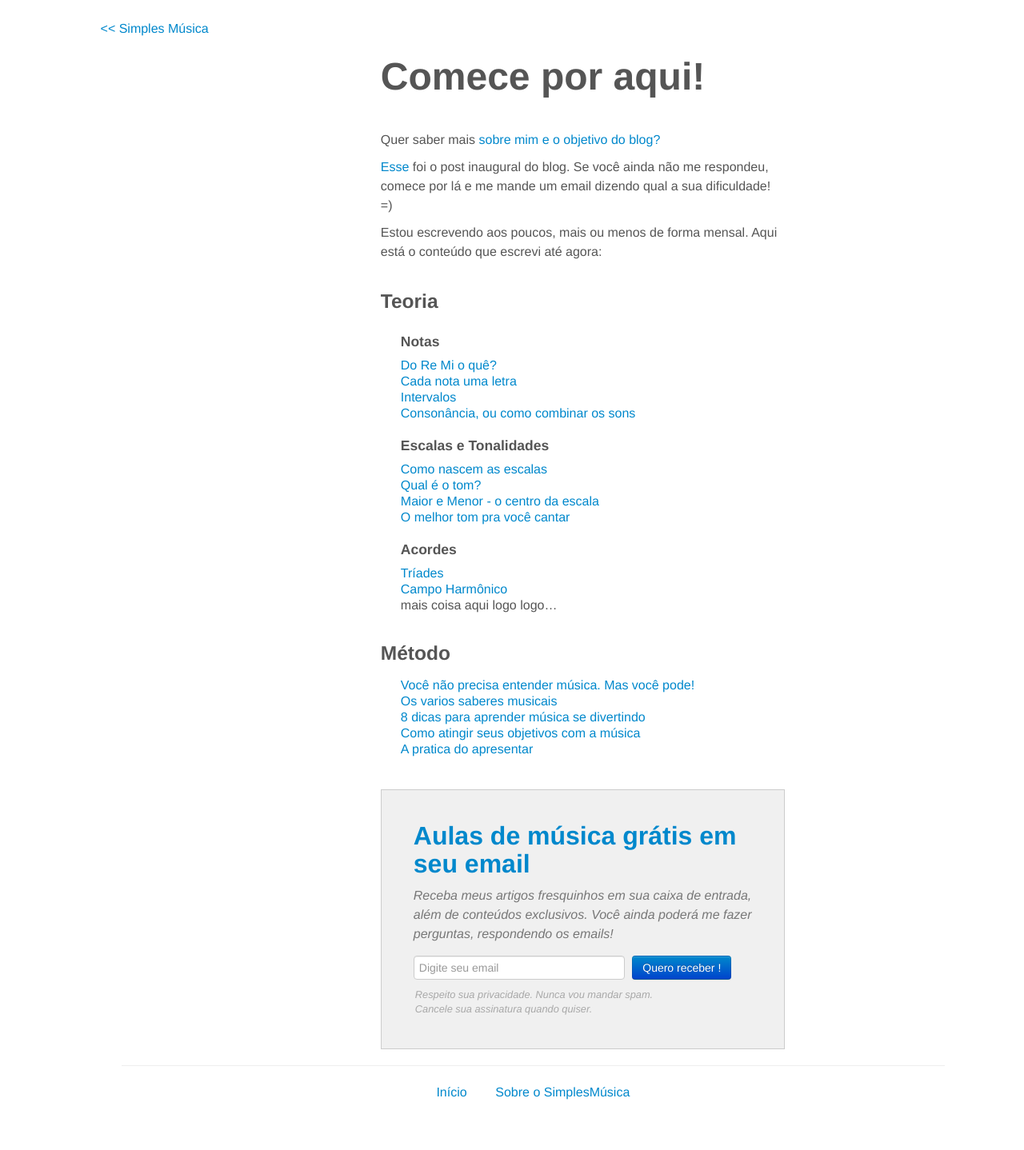
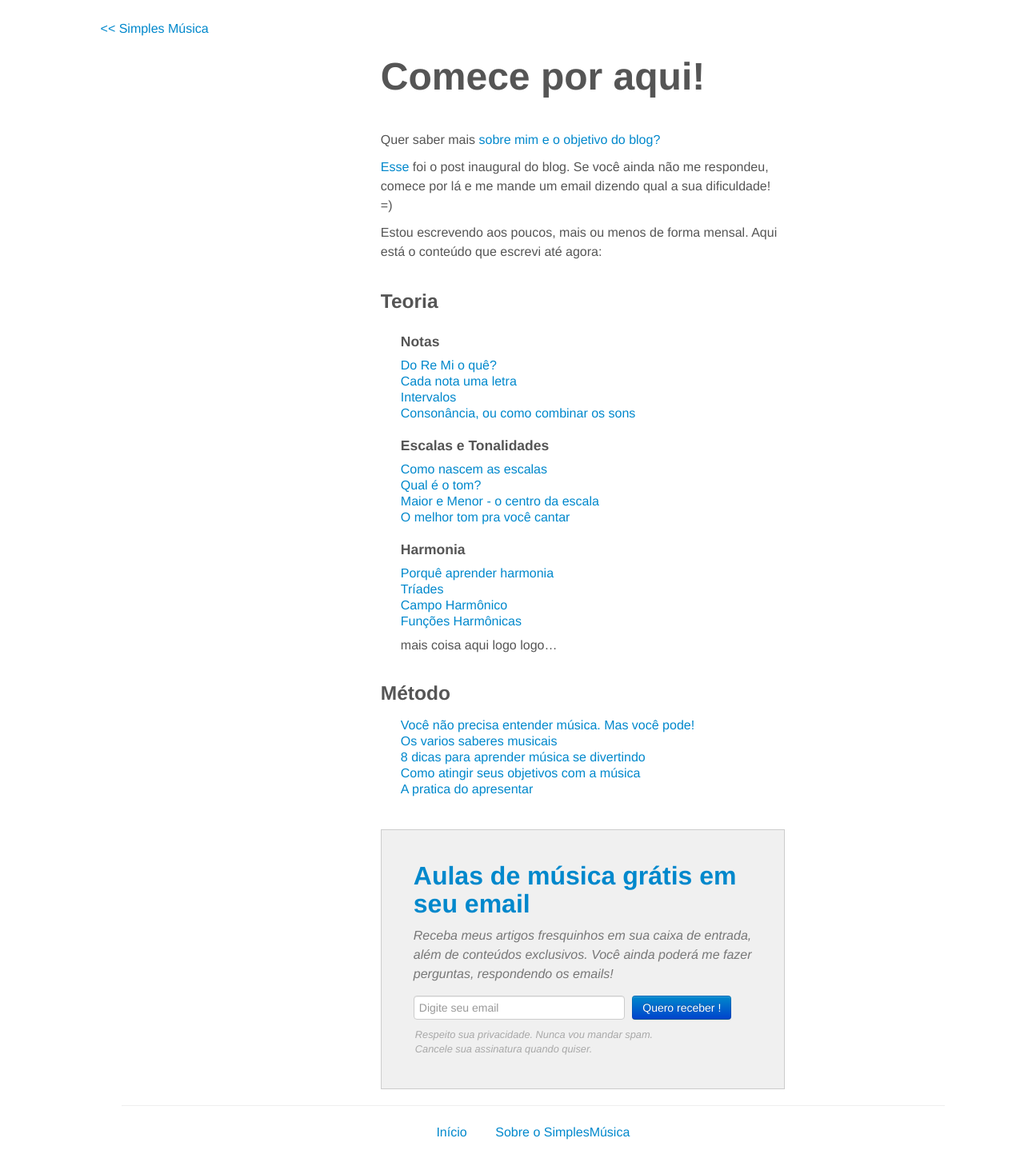
Before and after one commit to brunopedroso/simplesmusica, a Jekyll site: the page built from start.md, in a window 1280 px wide. Shown: the whole page at 80% size. Built offline with Jekyll 4.4.1, drawn with Linux system fonts in a browser that asks for light colours; before the commit the page ends 1388 px from its top, so only the background shows below that.

Commit message:
completando links do start

```diff
--- a/start.md
+++ b/start.md
@@ -33,9 +33,12 @@ Estou escrevendo aos poucos, mais ou menos de forma mensal. Aqui está o conteú
 * [Maior e Menor - o centro da escala](2013/04/01/maior-menor-o-centro-da-escala.html)
 * [O melhor tom pra você cantar](2013/04/07/o-melhor-tom.html)
 
-#### Acordes
+#### Harmonia
+* [Porquê aprender harmonia](2015/11/22/porque-aprender-harmonia.html)
 * [Tríades](2014/05/11/formacao-de-acordes.html)
 * [Campo Harmônico](2014/07/10/campo_harmonico.html)
+* [Funções Harmônicas](/2015/05/23/funcao-dos-acordes.html)
+
 * mais coisa aqui logo logo...
 
 
```
